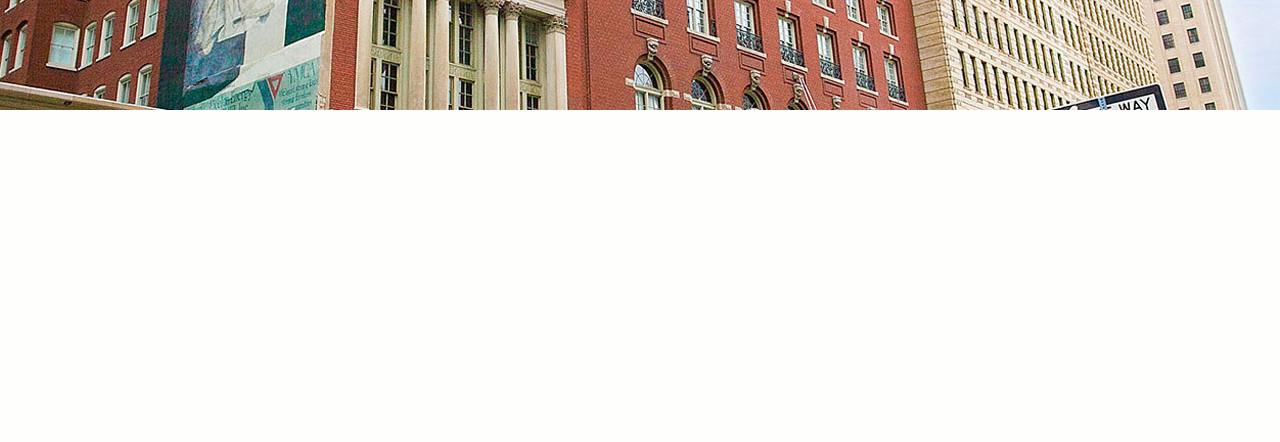
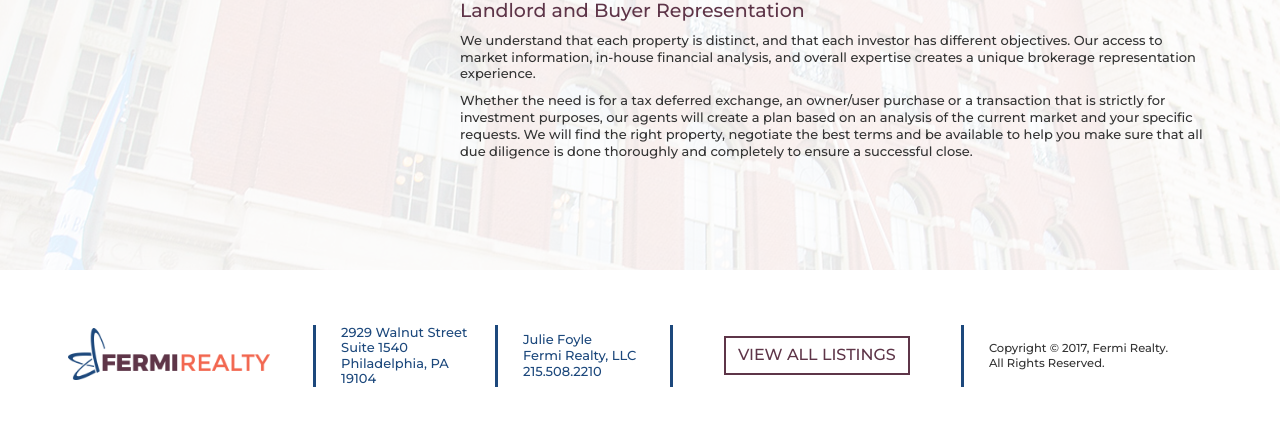
Before and after one commit to aaronfrey-freelance/PepperLillie-Fermi, a PHP site: page /about in a window 1280 px wide. Shown: the part 690-1132 px from the top of the page. Before the commit the page ends 800 px from the top, so only its background shows below. Run offline with PHP 8.4, Linux system fonts and the light colour scheme; some libraries are stand-ins or nearby versions.

Commit message:
add inner content

```diff
--- a/about.php
+++ b/about.php
@@ -5,7 +5,7 @@
     <?php include('templates/head.php'); ?>
   </head>
 
-  <body>
+  <body class="inner-page">
 
     <?php include('templates/header.php'); ?>
 
@@ -16,7 +16,34 @@
     </div>
 
     <div id="main-content">
+      <div class="container inner-content">
+        <div class="row">
+          <div class="col-md-4">
+            <img src="#">
+          </div>
+          <div class="col-md-8">
 
+            <h2>Welcome to Fermi Realty</h2>
+
+            <h3>Fermi Realty’s brokerage professionals specialize in:</h3>
+            <ul>
+              <li>Healthcare</li>
+              <li>Office and Retail</li>
+              <li>Self Storage/Flex/Industrial</li>
+              <li>Tenant and Landlord Representation</li>
+              <li>Land Acquisition and Development</li>
+            </ul>
+
+            <h3>Leasing Services</h3>
+            <p>Effective leasing of commercial real estate requires thoughtful research, marketing, and planning as well as a dedicated team to properly position the property and attract quality tenants. Effective landlord representation will minimize the time that a property remains vacant and maximize your return on your investment.</p>
+
+            <h3>Landlord and Buyer Representation</h3>
+            <p>We understand that each property is distinct, and that each investor has different objectives. Our access to market information, in-house financial analysis, and overall expertise creates a unique brokerage representation experience.</p>
+            <p>Whether the need is for a tax deferred exchange, an owner/user purchase or a transaction that is strictly for investment purposes, our agents will create a plan based on an analysis of the current market and your specific requests. We will find the right property, negotiate the best terms and be available to help you make sure that all due diligence is done thoroughly and completely to ensure a successful close.</p>
+
+          </div>
+        </div>
+      </div>
     </div>
 
     <?php include('templates/footer.php'); ?>
--- a/css/main.css
+++ b/css/main.css
@@ -8,6 +8,23 @@
 ::selection {
   background: #b3d4fc;
   text-shadow: none;
+}
+
+h2 {
+  color: #1c487c;
+  text-transform: uppercase;
+  font-size: 23px;
+  font-weight: bold;
+}
+
+h3 {
+  font-size: 19px;
+  color: #5e3548;
+}
+
+p {
+  font-size: 13px;
+  line-height: 1.3;
 }
 
 /* Custom styles */
@@ -46,13 +63,13 @@
 }
 
 .btn-default {
-  min-width: 200px;
+  min-width: 210px;
   background-color: #1c487c;
   color: #ffffff;
   text-transform: uppercase;
   border: 0;
   border-radius: 12px;
-  font-size: 11px;
+  font-size: 11.5px;
   letter-spacing: 1px;
   padding: 7px 25px 6px;
 }
@@ -66,8 +83,12 @@
 
 body {
   font-family: 'Montserrat', sans-serif;
-  background: url(../img/bg_fade.jpg) no-repeat top center;
+  background: url(../img/bg_fade.jpg) no-repeat center top;
   line-height: 1.2;
+}
+
+body.inner-page {
+  background: url(../img/bg_fade_about.jpg) no-repeat center 169px;
 }
 
 header {
@@ -98,6 +119,15 @@ header .blue-outline .center-child:first-child {
   border-left: none;
 }
 
+.inner-page header {
+  background-color: #ffffff;
+}
+
+.inner-page #main-content {
+  background-color: rgba(255, 255, 255, 0.9);
+  padding-bottom: 100px;
+}
+
 .welcome .welcome-content {
   text-align: center;
   background-color: rgba(255, 255, 255, 0.8);
@@ -106,16 +136,14 @@ header .blue-outline .center-child:first-child {
   margin: 25px 0;
 }
 
-.welcome .welcome-content h2 {
-  color: #1c487c;
-  text-transform: uppercase;
-  font-size: 23px;
-  font-weight: bold;
-}
-
 .welcome .welcome-content p {
   color: #333333;
   font-size: 12px;
+}
+
+.inner-page .welcome .welcome-content {
+  padding-top: 20px;
+  padding-right: 13px;
 }
 
 #main-content .ln-widgetBox {
@@ -295,7 +323,7 @@ header .blue-outline .center-child:first-child {
   }
 
   #main-content {
-    padding-top: 220px;
+    margin-top: 220px;
   }
 
   #main-content .ln-widgetContent td {
```
Also changed, not shown: img/bg_fade_about.jpg (added).
